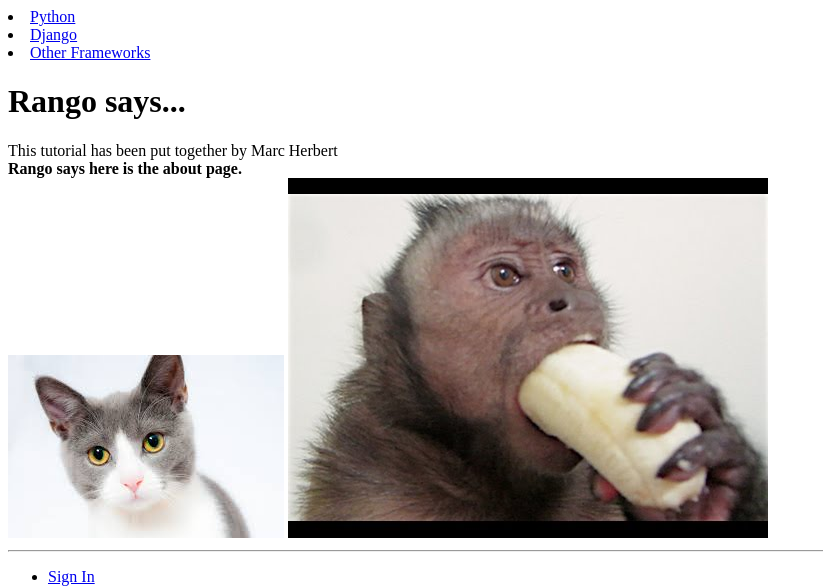
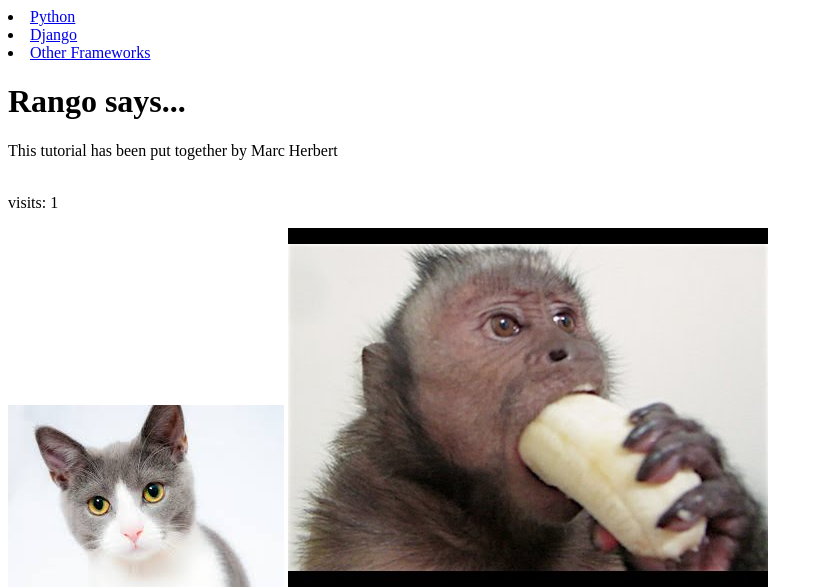
Before and after one commit to HerbertMarc/tango_with_django_project, a Django app: page /rango/about/ in a window 1280 px wide. Shown: the top 587 px of the page, without its empty margins (0-823 px from the left). Run offline with Django 3.2, Linux system fonts and the light colour scheme; data comes from the database, SQL or seed files in the repository; both versions use the stored data as it was after the commit.

Commit message:
should be finished chapter 10. hopefully completed all for marking

```diff
--- a/rango/views.py
+++ b/rango/views.py
@@ -5,35 +5,44 @@ from rango.forms import CategoryForm, PageForm,UserForm, UserProfileForm
 from django.contrib.auth import authenticate, login, logout
 from django.core.urlresolvers import reverse
 from django.contrib.auth.decorators import login_required
+from datetime import datetime
 
 
 def index(request):
-    # Query the database for a list of ALL categories currently stored.
-    # Order the categories by no. likes in descending order.
-    # Retrieve the top 5 only - or all if less than 5.
-    # Place the list in our context_dict dictionary
-    # that will be passed to the template engine.
+    request.session.set_test_cookie()
     category_list = Category.objects.order_by('-likes')[:5]
+    page_list = Page.objects.order_by('-views')[:5]
+    context_dict = {'categories': category_list, 'pages': page_list}
 
-    context_dict = {'categories': category_list}
+    visitor_cookie_handler(request)
+    context_dict['visits'] = request.session['visits']
 
-    page_list = Page.objects.order_by('-views')[:5]
-    context_dict['pages'] = page_list
+    response = render(request, 'rango/index.html', context_dict)
 
-    return render(request, 'rango/index.html', context_dict)
+    # Return response back to the user, updating any cookies that need changed.
+    return response
+
 
 
 
 def about( request ):
 
+    context_dict = {}
 
+    if request.session.test_cookie_worked():
+        print("TEST COOKIE WORKED!")
+        request.session.delete_test_cookie()
+
+
+    visitor_cookie_handler(request)
+    context_dict['visits'] = request.session['visits']
     # Construct a dictionary to pass to the template engine as its context.
     # Note the key boldmessage is the same as {{ boldmessage }} in the template!
-    context_dict = {'boldmessage': "Rango says here is the about page."}
+    #context_dict = {'boldmessage': "Rango says here is the about page."}
     # Return a rendered response to send to the client.
     # We make use of the shortcut function to make our lives easier.
     # Note that the first parameter is the template we wish to use.
-    return render(request, 'rango/about.html', context=context_dict)
+    return render(request, 'rango/about.html', context_dict)
 
 def show_category(request, category_name_slug):
     # Create a context dictionary which we can pass
@@ -62,7 +71,7 @@ def show_category(request, category_name_slug):
     # Go render the response and return it to the client.
     return render(request, 'rango/category.html', context_dict)
 
-
+@login_required
 def add_category(request):
     form = CategoryForm()
     # A HTTP POST?
@@ -86,7 +95,7 @@ def add_category(request):
     # Render the form with error messages (if any).
     return render(request, 'rango/add_category.html', {'form': form})
 
-
+@login_required
 def add_page(request, category_name_slug):
     try:
         category = Category.objects.get(slug=category_name_slug)
@@ -218,3 +227,28 @@ def user_logout(request):
     logout(request)
     # Take the user back to the homepage.
     return HttpResponseRedirect(reverse('index'))
+
+
+def get_server_side_cookie(request, cookie, default_val=None):
+    val = request.session.get(cookie)
+    if not val:
+        val = default_val
+    return val
+
+# Updated the function definition
+def visitor_cookie_handler(request):
+    visits = int(get_server_side_cookie(request, 'visits', '1'))
+    last_visit_cookie = get_server_side_cookie(request,'last_visit',str(datetime.now()))
+    last_visit_time = datetime.strptime(last_visit_cookie[:-7],'%Y-%m-%d %H:%M:%S')
+    # If it's been more than a day since the last visit...
+    if (datetime.now() - last_visit_time).days > 0:
+        visits = visits + 1
+        #update the last visit cookie now that we have updated the count
+        request.session['last_visit'] = str(datetime.now())
+
+    else:
+        visits = 1
+        # set the last visit cookie
+        request.session['last_visit'] = last_visit_cookie
+    # Update/set the visits cookie
+    request.session['visits'] = visits
--- a/templates/rango/about.html
+++ b/templates/rango/about.html
@@ -11,6 +11,7 @@ This tutorial has been put together by Marc Herbert <br />
 <strong>{{ boldmessage }}</strong><br />
 </div>
 <div>
+<p>visits: {{ visits }}</p>
 <img src="{{ MEDIA_URL}}cat.jpg" />
 <img src={% static "images/monkey.jpg" %} />
 </div>
--- a/templates/rango/index.html
+++ b/templates/rango/index.html
@@ -41,6 +41,7 @@ hey there partner!
 {% else %}
 <strong>No pages at present.</strong>
 {% endif %}
+<p>visits: {{ visits }}</p>
 <img src="{% static "images/rango.jpg" %}" alt="Picture of Rango" />
 </div>
 {% endblock %}
```
Also changed, not shown: db.sqlite3.
